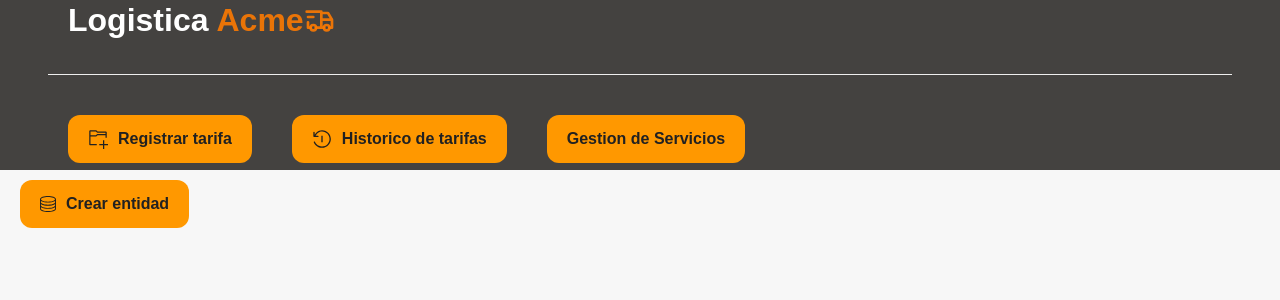
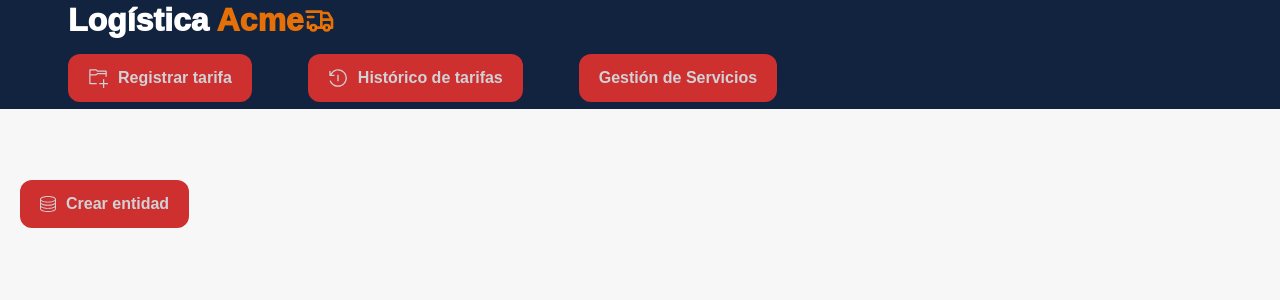
Before and after one commit to DesApp-2025c1-Grupo-7/GestionTarifasFront, a React (Vite) app in the folder gestion-de-tarifas-front/: page /entidades in a window 1280 px wide. Shown: the top 300 px of the page. Built offline with nearby package versions, Linux system fonts and the light colour scheme.

Commit message:
Propuesta estética inicial

```diff
--- a/gestion-de-tarifas-front/src/components/Form_registro_tarifas/RegistroTarifas.css
+++ b/gestion-de-tarifas-front/src/components/Form_registro_tarifas/RegistroTarifas.css
@@ -16,7 +16,7 @@ body {
   background: white;
   padding: 30px;
   border-radius: 12px;
-  box-shadow: 0 0 10px rgba(0,0,0,0.1);
+  box-shadow: 0 0 10px rgba(175, 172, 13, 0.1);
   width: 100%;
   max-width: 800px;
 }
@@ -32,10 +32,9 @@ h2 {
   display: grid;
   grid-template-columns: repeat(auto-fit, minmax(240px, 1fr));
   gap: 20px;
-  grid-template-columns: repeat(2, 1fr);
-  gap: 15px;
   margin-bottom: 20px;
 }
+
 
 .form-group {
   display: flex;
@@ -52,7 +51,7 @@ select,
 input[type="text"],
 input[type="number"] {
   padding: 10px;
-  border: 1px solid orange;
+  border: 1px solid rgb(117, 16, 212);
   border-radius: 5px;
   background-color: #fff;
   color: #000;
@@ -90,7 +89,7 @@ input::placeholder {
 }
 
 button[type="submit"] {
-  background-color: orange;
+  background-color: rgb(111, 0, 255);
   color: white;
   font-size: 16px;
   padding: 12px 24px;
@@ -102,5 +101,47 @@ button[type="submit"] {
 }
 
 button[type="submit"]:hover {
-  background-color: darkorange;
+  background-color: rgb(114, 99, 175);
+
 }
+
+
+.zona-card {
+  border: 1px solid #ccc;
+  padding: 10px;
+  margin-bottom: 8px;
+  border-radius: 8px;
+  cursor: pointer;
+}
+
+.zona-card.seleccionada {
+  border-color: #007bff;
+  background-color: #e6f0ff;
+}
+
+
+.zona-selector {
+  border: 2px solid #4A90E2; /* podés cambiar el color */
+  border-radius: 8px; /* opcional, para bordes redondeados */
+  padding: 10px;       /* opcional, espacio interno */
+  margin: 10px 0;      /* opcional, separación con otros elementos */
+}
+
+@media (max-width: 768px) {
+  .container {
+    padding: 20px;
+  }
+
+  .form-box {
+    padding: 20px;
+  }
+
+  button[type="submit"] {
+    font-size: 15px;
+    padding: 10px;
+  }
+
+  h2 {
+    font-size: 20px;
+  }
+}
--- a/gestion-de-tarifas-front/src/components/Header/Header.css
+++ b/gestion-de-tarifas-front/src/components/Header/Header.css
@@ -1,7 +1,7 @@
 nav{
     width: 100%;
-    background: #444240;
-    color: rgba(14, 8, 3, 0.842);
+    background: #11233F;
+    color: #0e0803d7;
     padding: 2px 3rem;
     position: fixed;
     top: 0;
@@ -16,6 +16,9 @@ nav{
 
 nav ul{
     display: flex;
+
+    flex-direction: row;
+
     align-items: end;
 }
 
@@ -30,15 +33,19 @@ nav h1 strong{
     color: #ff7b00e3;
     display: flex;
     align-items: center;
+    font-weight: 1000;
+    font-size: 100%;
 }
 nav h1{
     margin: 0 20px;
     color: #fff;
+    font-weight: 1000;
     font-size: xx-large;
     display: flex;
     align-items: center;
     gap: 0.5rem;
     align-items: center;
+
 }
 hr{
     margin: 0 20px;
@@ -47,3 +54,37 @@ hr{
 .boton {
     text-decoration: none;
 }
+
+.navbar-toggler {
+    background: none;
+    border: none;
+    color: white;
+    font-size: 2rem;
+    cursor: pointer;
+}
+
+ul.oculto {
+    display: none;
+}
+
+ul.visible {
+    display: flex;
+    flex-direction: column;
+    background: #1d2c4d;
+    padding: 1rem;
+    margin-top: 0.5rem;
+}
+
+@media (min-width: 768px) {
+    .navbar-toggler {
+        display: none;
+    }
+
+    ul.oculto,
+    ul.visible {
+        display: flex !important;
+        flex-direction: row;
+        gap: 1rem;
+        background: transparent;
+    }
+}
--- a/gestion-de-tarifas-front/src/components/Header/Header.jsx
+++ b/gestion-de-tarifas-front/src/components/Header/Header.jsx
@@ -1,29 +1,34 @@
-import React from 'react'
-import './Header.css'
+import React, { useState } from 'react';
+import './Header.css';
 import { RxCountdownTimer } from "react-icons/rx";
 import { VscNewFolder } from "react-icons/vsc";
 import { TbTruckDelivery } from "react-icons/tb";
-import FormAlertDialog from '../Entidades/Dialog_entidades/Dialog-entidades';
-
 import { Link } from 'react-router-dom';
 
+const Header = () => {
+  const [menuAbierto, setMenuAbierto] = useState(false);
 
+  const toggleMenu = () => setMenuAbierto(!menuAbierto);
 
-const Header = () => {
   return (
     <nav>
-        <h1>Logistica <strong>Acme<TbTruckDelivery /></strong></h1>
-        <hr></hr>
-        <ul>
-
-            <li><Link to="/registrarTarifa" className='boton'><strong><VscNewFolder /></strong>  Registrar tarifa </Link></li>
-            <li><Link to="/historicoTarifas" className='boton'><strong><RxCountdownTimer /></strong>  Historico de tarifas </Link></li>
-            <li><Link  className='boton'>Gestion de Servicios</Link></li>
-
-        </ul>
-
+      <div className="nav-top">
+        <h1>Logística <strong>Acme<TbTruckDelivery /></strong></h1>
+        <button
+          className="navbar-toggler"
+          onClick={toggleMenu}
+          aria-label="Toggle navigation"
+        >
+          ☰
+        </button>
+      </div>
+      <ul className={menuAbierto ? "visible" : "oculto"}>
+        <li><Link to="/registrarTarifa" className='boton'><strong><VscNewFolder /></strong> Registrar tarifa</Link></li>
+        <li><Link to="/historicoTarifas" className='boton'><strong><RxCountdownTimer /></strong> Histórico de tarifas</Link></li>
+        <li><Link className='boton'>Gestión de Servicios</Link></li>
+      </ul>
     </nav>
-  )
+  );
 }
 
-export default Header
+export default Header;
--- /dev/null
+++ b/gestion-de-tarifas-front/src/components/Selector_Zona/SelectorZona.jsx
@@ -0,0 +1,107 @@
+import { useState } from 'react';
+
+const SelectorZona = ({ zonas, zona, setZona, filtroZona, setFiltroZona }) => {
+  const [mostrarFormulario, setMostrarFormulario] = useState(false);
+  const [nuevaZona, setNuevaZona] = useState({
+    origen: '',
+    destino: '',
+    distancia: '',
+    costoKilometro: ''
+  });
+
+  const handleCrearZona = async () => {
+    // Validaciones mínimas
+    if (!nuevaZona.origen || !nuevaZona.destino || !nuevaZona.distancia || !nuevaZona.costoKilometro) return;
+
+    try {
+      const res = await fetch('http://localhost:3001/zona-de-viaje', {
+        method: 'POST',
+        headers: { 'Content-Type': 'application/json' },
+        body: JSON.stringify({
+          ...nuevaZona,
+          distancia: parseFloat(nuevaZona.distancia),
+          costoKilometro: parseFloat(nuevaZona.costoKilometro)
+        })
+      });
+
+      if (res.ok) {
+        const nueva = await res.json();
+        // Actualizá el selector agregando la nueva zona a la lista
+        alert("Zona creada correctamente");
+        setMostrarFormulario(false);
+        setNuevaZona({ origen: '', destino: '', distancia: '', costoKilometro: '' });
+      } else {
+        alert("Error al crear zona");
+      }
+    } catch (err) {
+      console.error(err);
+      alert("Error de red al crear zona");
+    }
+  };
+
+  return (
+    <div className="form-group-zona">
+      <div>
+        <label>Filtrar zona </label>
+        <input
+          type="text"
+          placeholder="Buscar por origen o destino"
+          value={filtroZona}
+          onChange={e => setFiltroZona(e.target.value)}
+        />
+      </div>
+
+      <label>Seleccionar Zona</label>
+
+      <div>
+        <select value={zona} onChange={e => setZona(Number(e.target.value))} required>
+          <option value="">Seleccione zona</option>
+          {zonas
+            .filter(z => `${z.origen} ${z.destino}`.toLowerCase().includes(filtroZona.toLowerCase()))
+            .map(z => (
+              <option key={z.id} value={z.id}>
+                {z.origen} → {z.destino} - ${z.distancia * z.costoKilometro}
+              </option>
+            ))
+          }
+        </select>
+      </div>
+
+      <button type="button" onClick={() => setMostrarFormulario(!mostrarFormulario)}>
+        {mostrarFormulario ? "Cancelar" : "Crear nueva zona"}
+      </button>
+
+      {mostrarFormulario && (
+        <div className="nueva-zona-form">
+          <input
+            type="text"
+            placeholder="Origen"
+            value={nuevaZona.origen}
+            onChange={e => setNuevaZona({ ...nuevaZona, origen: e.target.value })}
+          />
+          <input
+            type="text"
+            placeholder="Destino"
+            value={nuevaZona.destino}
+            onChange={e => setNuevaZona({ ...nuevaZona, destino: e.target.value })}
+          />
+          <input
+            type="number"
+            placeholder="Distancia (km)"
+            value={nuevaZona.distancia}
+            onChange={e => setNuevaZona({ ...nuevaZona, distancia: e.target.value })}
+          />
+          <input
+            type="number"
+            placeholder="Costo por km"
+            value={nuevaZona.costoKilometro}
+            onChange={e => setNuevaZona({ ...nuevaZona, costoKilometro: e.target.value })}
+          />
+          <button type="button" onClick={handleCrearZona}>Guardar zona</button>
+        </div>
+      )}
+    </div>
+  );
+};
+
+export default SelectorZona;
--- /dev/null
+++ b/gestion-de-tarifas-front/src/components/inicio.css
@@ -0,0 +1,138 @@
+/* Reset */
+* {
+  margin: 0;
+  padding: 0;
+  box-sizing: border-box;
+}
+
+body {
+  font-family: 'Segoe UI', sans-serif;
+  background-color: #f5f7fa;
+  color: #333;
+}
+
+/* Contenedor general */
+.app-container {
+  min-height: 100vh;
+  display: flex;
+  flex-direction: column;
+}
+
+/* Barra de navegación */
+.navbar {
+  display: flex;
+  justify-content: space-between;
+  align-items: center;
+  background-color: white;
+  padding: 1rem 2rem;
+  box-shadow: 0 2px 4px rgba(0,0,0,0.1);
+  position: sticky;
+  top: 0;
+  z-index: 1000;
+}
+
+.logo {
+  font-size: 1.5rem;
+  font-weight: bold;
+  color: #007BFF;
+}
+
+.nav-links {
+  list-style: none;
+  display: flex;
+  gap: 1.5rem;
+}
+
+.nav-links a {
+  text-decoration: none;
+  color: #333;
+  font-weight: 500;
+  transition: color 0.3s;
+}
+
+.nav-links a:hover {
+  color: #007BFF;
+}
+
+/* Contenido principal */
+.main-content {
+  flex: 1;
+  padding: 4rem 2rem;
+  text-align: center;
+}
+
+.main-content h1 {
+  font-size: 2.5rem;
+  margin-bottom: 1rem;
+}
+
+.main-content p {
+  font-size: 1.2rem;
+  color: #666;
+}
+
+nav {
+    width: 100%;
+    background: #11233F;
+    color: white;
+    padding: 10px 20px;
+    position: fixed;
+    top: 0;
+    left: 0;
+    z-index: 10;
+}
+
+/* Parte superior con logo + botón */
+.nav-top {
+    display: flex;
+    justify-content: space-between;
+    align-items: center;
+}
+
+/* Botón ☰ */
+.navbar-toggler {
+    background: none;
+    border: none;
+    font-size: 2rem;
+    color: white;
+    cursor: pointer;
+}
+
+/* Menú oculto y visible en mobile */
+ul.oculto {
+    display: none;
+}
+
+ul.visible {
+    display: flex;
+    flex-direction: column;
+    gap: 1rem;
+    padding: 1rem 0;
+}
+
+/* Estilo general de los items */
+ul li {
+    list-style: none;
+}
+
+.boton {
+    color: white;
+    text-decoration: none;
+    font-size: 1rem;
+}
+
+/* --- Estilos desktop --- */
+@media (min-width: 768px) {
+    .navbar-toggler {
+        display: none;
+    }
+
+    ul.oculto,
+    ul.visible {
+        display: flex !important;
+        flex-direction: row;
+        justify-content: flex-end;
+        gap: 2rem;
+        padding: 0;
+    }
+}
--- a/gestion-de-tarifas-front/src/index.css
+++ b/gestion-de-tarifas-front/src/index.css
@@ -5,7 +5,7 @@
 }
 
 body {
-  background: rgb(122, 107, 95);
+  background: #07102D;
   font-family: sans-serif;
 }
 
@@ -13,8 +13,8 @@ body {
   display: flex;
   justify-content: center;
   align-items: center;
-  background: #ff9800;
-  color: #212121;
+  background: #ce2f2f;
+  color: #d0d2d6;
   padding: 12px 20px;
   font-size: 16px;
   border-radius: 12px;
@@ -29,7 +29,7 @@ body {
 }
 
 .boton:hover {
-  background: #fb8c00;
+  background: #640606;
 }
 
 .boton strong {
```
Also changed, not shown: gestion-de-tarifas-front/src/components/Form_registro_tarifas/RegistroTarifas.jsx (+63 -4 lines), gestion-de-tarifas-front/src/components/Inicio.jsx (added, +24 -0 lines).
